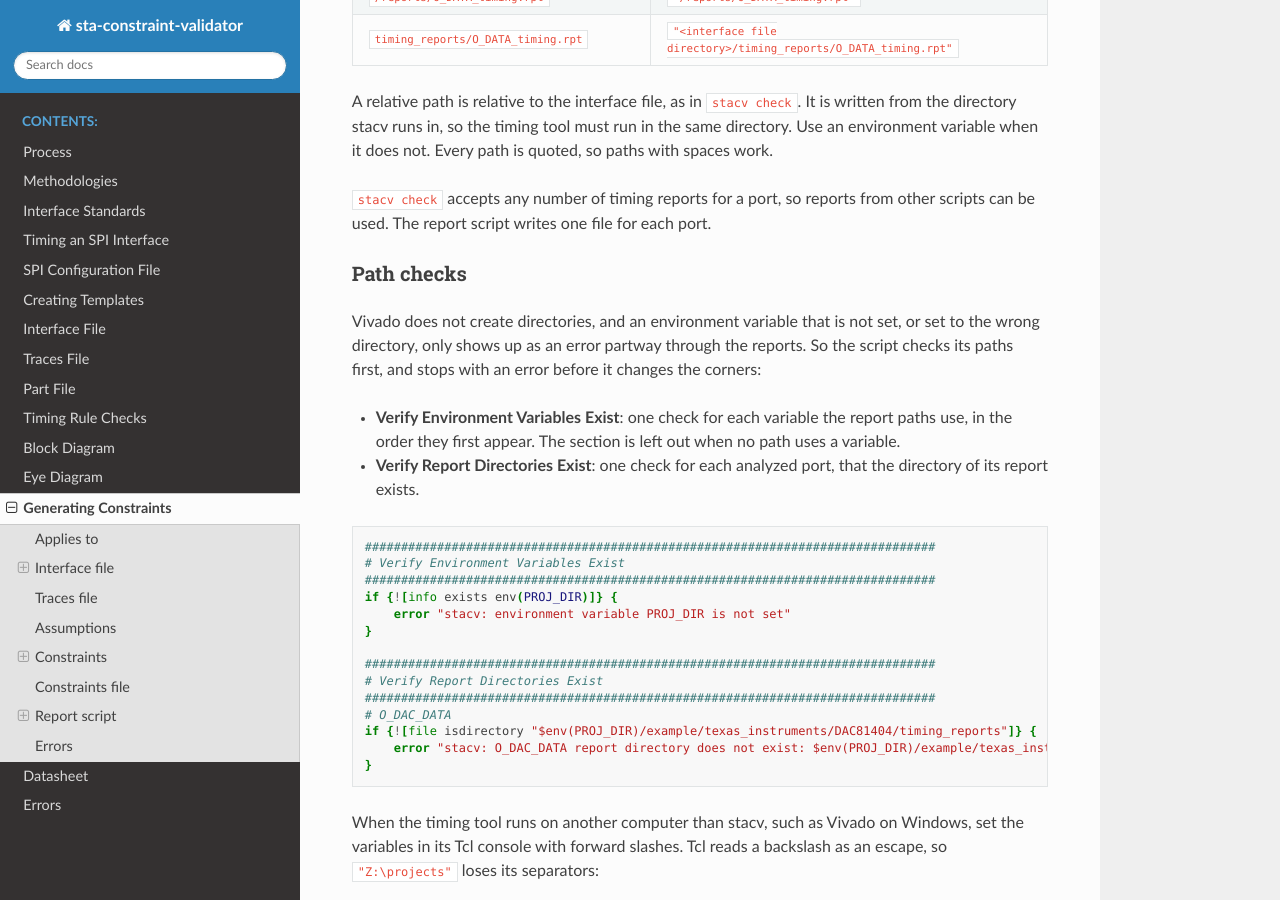
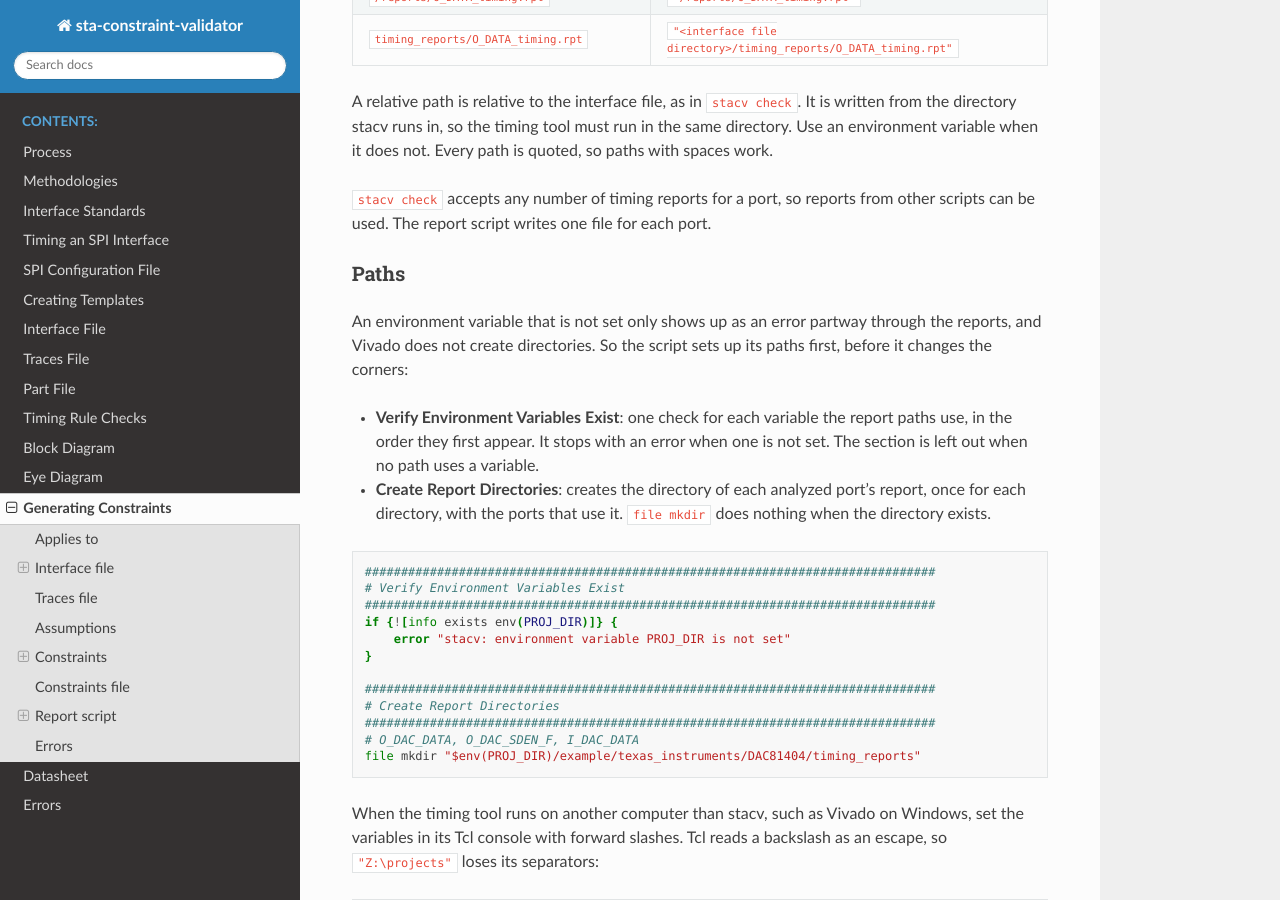
Before and after one commit to jeremiah-c-leary/sta-constraint-validator, a Sphinx documentation site: the page built from docs/source/generate.rst, in a window 1280 px wide and 900 px high, scrolled down 6978 px. Built offline with Sphinx 7.4.7 and the Read the Docs theme 3.1.0, drawn with Linux system fonts in a browser that asks for light colours.

Commit message:
Creating the report directories in the report script, in place of stopping when one is missing. An agent timing the DAC39RF20 with stacv had to create timing_reports/ before Vivado could source the script, and noted the script checked the same directory once for every port. The section is now "Create Report Directories": one file mkdir for each directory, with the ports that write to it, which does nothing when the directory exists. The environment variable checks still stop the script, as a variable that is not set cannot be guessed. bin/vivado_loop no longer creates the directories itself, and the example report scripts are generated again.
Co-Authored-By: Claude Opus 5.5 <noreply@anthropic.com>

```diff
--- a/docs/source/generate.rst
+++ b/docs/source/generate.rst
@@ -291,15 +291,17 @@ Every path is quoted, so paths with spaces work.
 ``stacv check`` accepts any number of timing reports for a port, so reports from other scripts can be used.
 The report script writes one file for each port.
 
-Path checks
-^^^^^^^^^^^
+Paths
+^^^^^
 
-Vivado does not create directories, and an environment variable that is not set, or set to the wrong directory, only shows up as an error partway through the reports.
-So the script checks its paths first, and stops with an error before it changes the corners:
+An environment variable that is not set only shows up as an error partway through the reports, and Vivado does not create directories.
+So the script sets up its paths first, before it changes the corners:
 
 * **Verify Environment Variables Exist**: one check for each variable the report paths use, in the order they first appear.
+  It stops with an error when one is not set.
   The section is left out when no path uses a variable.
-* **Verify Report Directories Exist**: one check for each analyzed port, that the directory of its report exists.
+* **Create Report Directories**: creates the directory of each analyzed port's report, once for each directory, with the ports that use it.
+  ``file mkdir`` does nothing when the directory exists.
 
 .. code-block:: tcl
 
@@ -311,12 +313,10 @@ So the script checks its paths first, and stops with an error before it changes
    }
 
    ###############################################################################
-   # Verify Report Directories Exist
+   # Create Report Directories
    ###############################################################################
-   # O_DAC_DATA
-   if {![file isdirectory "$env(PROJ_DIR)/example/texas_instruments/DAC81404/timing_reports"]} {
-       error "stacv: O_DAC_DATA report directory does not exist: $env(PROJ_DIR)/example/texas_instruments/DAC81404/timing_reports"
-   }
+   # O_DAC_DATA, O_DAC_SDEN_F, I_DAC_DATA
+   file mkdir "$env(PROJ_DIR)/example/texas_instruments/DAC81404/timing_reports"
 
 When the timing tool runs on another computer than stacv, such as Vivado on Windows, set the variables in its Tcl console with forward slashes.
 Tcl reads a backslash as an escape, so ``"Z:\projects"`` loses its separators:
```
Also changed, not shown: AGENTS.md (+1 -1 lines), example/texas_instruments/DAC39RF20/design/README.rst, 10 other files.
